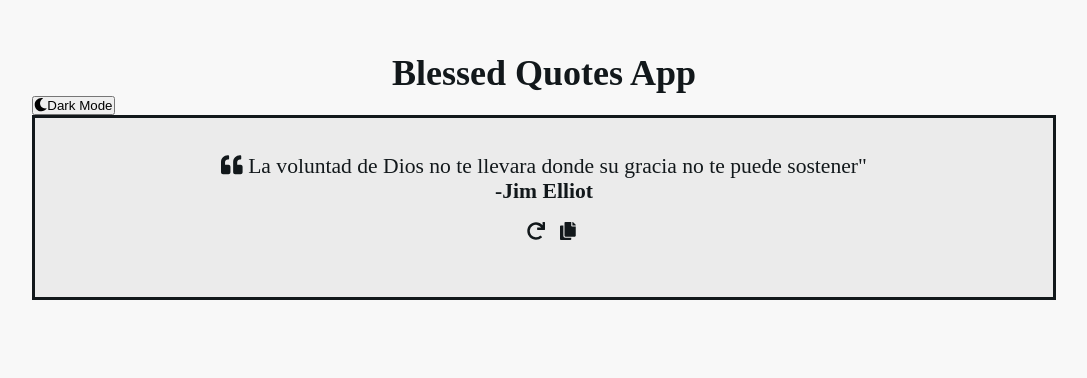
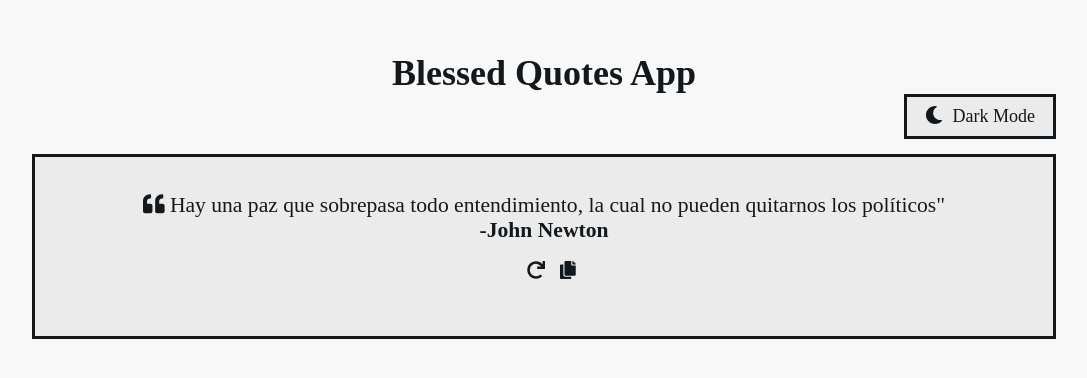
Before and after one commit to samueldlacruz/quotes-page, a React (Create React App) app: page / in a window 1280 px wide. Shown: the part 128-506 px from the top of the page, without its empty margins (96-1183 px from the left). Built offline with nearby package versions, Linux system fonts and the light colour scheme; a web font is replaced by a local one.

Commit message:
refactoring the components

```diff
--- a/src/App.css
+++ b/src/App.css
@@ -2,6 +2,8 @@
 .container {
   margin: 10em auto;
   width: 80%;
+  display: flex;
+  flex-direction: column;
 }
 
 .title {
--- a/src/App.js
+++ b/src/App.js
@@ -34,7 +34,6 @@ class  App extends Component{
 
   render(){
   return (
-    <React.Fragment>
     <div className="container">
     <h1 className="title">Blessed Quotes App</h1>
      <SwitcherTheme></SwitcherTheme>
@@ -44,7 +43,6 @@ class  App extends Component{
         {...this.state}>
       </QuoteAndAuthor>
     </div>
-    </React.Fragment>
   );
   }
 }
--- a/src/components/QuoteAndAuthor/QuoteAndAuthor.css
+++ b/src/components/QuoteAndAuthor/QuoteAndAuthor.css
@@ -1,5 +1,6 @@
 .quote-card {
  padding: 2em;
+ margin-top: 15px;
  text-align: center;
  width: 100%;
  border: 3px solid var(--border-color);
--- a/src/components/QuoteOptions/index.js
+++ b/src/components/QuoteOptions/index.js
@@ -1,21 +1,20 @@
-import React, { Component } from 'react';
-import './QuoteOptions.css';
+import React from 'react';
 import { FontAwesomeIcon } from '@fortawesome/react-fontawesome';
 import { faRedo, faCopy } from '@fortawesome/free-solid-svg-icons';
+import './QuoteOptions.css';
 
-export class QuoteOptions extends Component {
-    render() {
+const QuoteOptions = ({ onRefresh, onCopy }) => {
+
     return (
     <div className="quote-options">
-         <button className="quote-btn" onClick={this.props.onRefresh}>
+        <button className="quote-btn" onClick={onRefresh}>
         <FontAwesomeIcon icon={faRedo} />
         </button>
-         <button className="quote-btn" onClick={this.props.onCopy}>
+        <button className="quote-btn" onClick={onCopy}>
         <FontAwesomeIcon icon={faCopy} />
         </button>
     </div>
     )
-    }
-}
+};
 
 export default QuoteOptions;
--- a/src/components/SwitcherTheme/index.js
+++ b/src/components/SwitcherTheme/index.js
@@ -1,8 +1,10 @@
 import React from 'react';
 import { FontAwesomeIcon } from '@fortawesome/react-fontawesome';
 import { faMoon } from '@fortawesome/free-solid-svg-icons';
+import './switcher.css';
 
 const SwitcherTheme = () => {
+
    const handleTheme = () => {
         const body = document.body;
 
@@ -13,9 +15,10 @@ const SwitcherTheme = () => {
         }
 
       }
+
     return (
-      <button onClick={handleTheme}>
-        <FontAwesomeIcon icon={faMoon} />Dark Mode
+      <button className="switcher-button" onClick={handleTheme}>
+        <FontAwesomeIcon style={{marginRight:'10px'}} icon={faMoon} />Dark Mode
       </button>
     )
 }
--- /dev/null
+++ b/src/components/SwitcherTheme/switcher.css
@@ -0,0 +1,12 @@
+.switcher-button {
+    all: unset;
+    cursor: pointer;
+    align-self: flex-end;
+    padding: .5em  1em;
+    text-align: center;
+    color: var(--text);
+    border: 3px solid var(--border-color);
+    box-sizing: border-box;
+    transition: 600ms ease-out;
+    background-color: rgba(0, 0, 2, 0.05);
+}
--- a/src/data/quotes.js
+++ b/src/data/quotes.js
@@ -48,7 +48,82 @@ const quotes = [
      id: 10,
      quote: 'El mayor rival de la verdadera devoción a Jesús es el servicio que realizamos para Él. Es más fácil servir que derrarmarle nuestras vidas completamente a Jesús',
      author: 'Oswald Chambers'
-   }
-  ];
+   },
+   {
+     id: 11,
+     quote:' Aquellos que entienden el evangelio más profundamente son los que adoran con la mayor exaltación y regocijo',
+     author:'John MacArthur'
+   },
+   {
+     id:12,
+     quote: 'Pecado es lo que haces cuando tu corazón no está satisfecho con Dios',
+     author:'John Piper'
+   },
+   {
+     id: 13,
+     quote: 'Si necesitas algo en adición a Dios para ser feliz, eso es tu verdadero rey',
+     author: 'Tim Keller'
+   },
+  {
+    id:14,
+    quote: 'Ser santo es pertenecer completamente a Dios',
+    author:'Tim Keller'
+  },
+  {
+    id: 15,
+    quote: 'Todas nuestras dificultades, pruebas y preocupaciones acerca del mañana se desvanecen cuando lo miramos a Él',
+    author: 'Oswald Chambers'
+  },
+  {
+    id: 16,
+    quote: 'La salvación que es solo por fe, no es por una fe que está sola',
+    author:'R.C. Sproul'
+  },
+  {
+    id: 17,
+    quote: 'Tragicamente compramos la mentira de que el evangelio es solo para los inconversos',
+    author: 'D.A. Carson'
+  },
+  {
+    id: 18,
+    quote: 'La lógica de Dios no es como la nuestra. Es a un debate teológico lo que una bomba es a piedra, papel o tijera',
+    author: 'Sproul Jr'
+  },
+  {
+    id: 19,
+    quote: 'Dar es el único antídoto para el materialismo',
+    author: 'Randy Alcorn'
+  },
+  {
+    id: 20,
+    quote: 'Corazones ardientes no son nutridos por cabezas vacías',
+    author: 'R.C. Sproul'
+  },
+  {
+    id: 21,
+    quote: 'Cuando Dios te salva, él no lo hace porque tú le diste permiso. Lo hizo porque Él es Dios',
+    author: 'Matt Chandler'
+  },
+  {
+    id: 22,
+    quote: 'Si no conoces a Dios como completamente satisfactorio, entonces no lo conoces',
+    author: 'John Piper'
+  },
+  {
+    id: 23,
+    quote: 'Dios nunca nos dice lo que Él va a hacer; Él nos revela quien es Él',
+    author:'Oswald Chambers'
+  },
+  {
+    id: 24,
+    quote: 'La Palabra de Dios es solo difícil de obedecer cuando la belleza de Dios es difícil de valorar',
+    author: 'John Piper'
+  },
+  {
+    id: 25,
+    quote: 'El hombre que es esclavo de Cristo es verdaderamente más libre que todos',
+    author: 'Paul Washer'
+  }
+];
 
 export default quotes;
```
Lines whose indentation alone changed are shown as unchanged.
